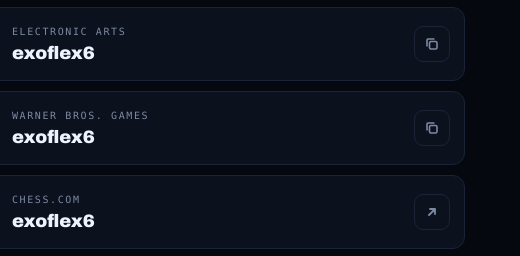
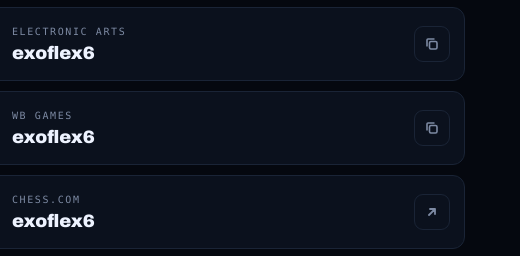
Before and after one commit to exoflex6/exoflex6.github.io, a plain HTML site: page index.html in a window 1280 px wide. Shown: the part 1525-1781 px from the top of the page, 439-959 px from the left. Drawn offline with Linux system fonts and the light colour scheme; a web font is replaced by a local one.

Commit message:
Change Warner Bros. Games label back to WB Games
Co-Authored-By: Claude Opus 5.5 <noreply@anthropic.com>
Claude-Session: https://claude.ai/code/session_0197w8vXSnCvNMQt8QVWkBQP

```diff
--- a/index.html
+++ b/index.html
@@ -392,7 +392,7 @@ const ACCOUNTS = [
   { icon: "embark",    platform: "Embark ID", name: "exoflex6", tag: "#1709", brand: "#f2f2f2", brandText: "#111" },
   { icon: "ubisoft",   platform: "Ubisoft", name: "exoflex6", brand: "#0070ff", brandText: "#fff" },
   { icon: "ea",        platform: "Electronic Arts", name: "exoflex6", brand: "#ff4747", brandText: "#fff" },
-  { icon: "wbgames",   platform: "Warner Bros. Games", name: "exoflex6", brand: "#0a5cd6", brandText: "#fff" },
+  { icon: "wbgames",   platform: "WB Games", name: "exoflex6", brand: "#0a5cd6", brandText: "#fff" },
   { icon: "chess",     platform: "Chess.com", name: "exoflex6", brand: "#81b64c", brandText: "#0f1a07", url: "https://www.chess.com/member/exoflex6" },
   { icon: "gamecenter", platform: "Game Center", name: "exoflex6", brand: "#8a5cff", brandText: "#fff" },
   { icon: "rsi",       platform: "Roberts Space Industries", name: "exoflex6", brand: "#6abbcf", brandText: "#06161b", url: "https://robertsspaceindustries.com/citizens/exoflex6" },
```
